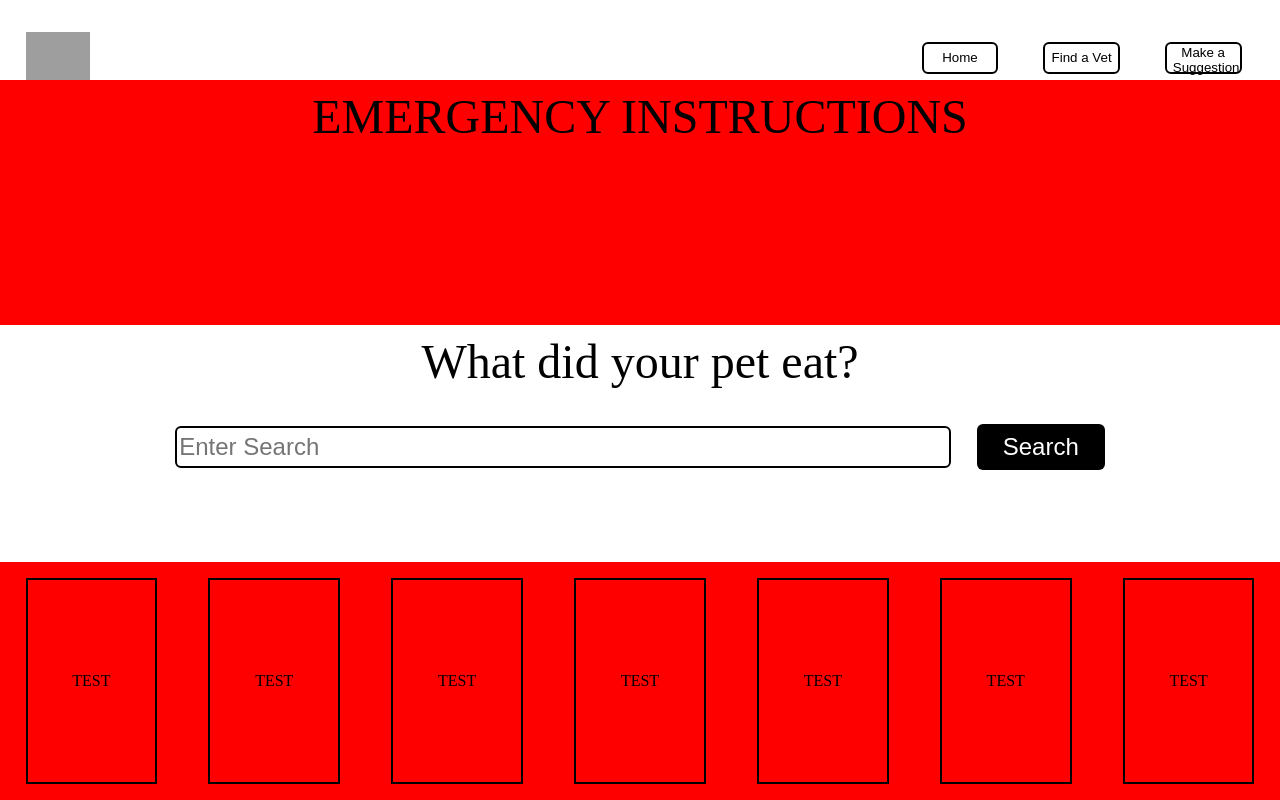
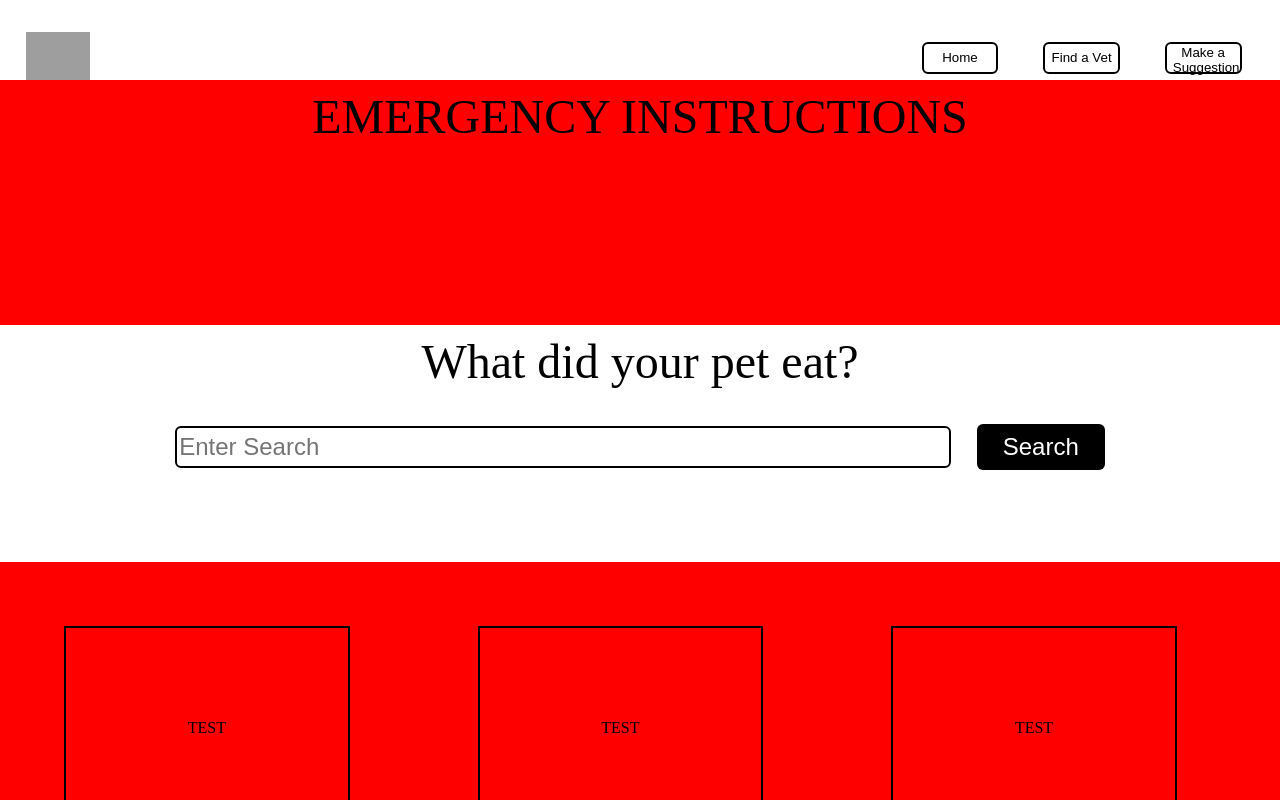
Before and after one commit to chibifanclub/leave-it-chibi-fe, a React (Create React App) app: page / in a window 1280 px wide. Built offline with nearby package versions, Linux system fonts and the light colour scheme; grey boxes are pictures that could not be loaded.

Commit message:
Update css for card display and container

```diff
--- a/src/components/Card/Card.css
+++ b/src/components/Card/Card.css
@@ -1,7 +1,7 @@
 .item-card {
-  width: 250px;
-  height: 85%;
-  margin: 0% 2% 0% 2%;
+  width: 22%;
+  height: 25vh;
+  margin: 5%;
   border: solid black 2px;
   display: flex;
   flex-direction: column;
--- a/src/components/LandingPage/LandingPage.css
+++ b/src/components/LandingPage/LandingPage.css
@@ -3,6 +3,7 @@
   height: 90%;
   background-color: red;
   overflow: hidden;
+  overflow-y: scroll;
 }
 
 .emergency-instructions {
@@ -62,7 +63,7 @@
   height: 33%;
   display: flex;
   align-items: center;
+  flex-wrap: wrap;
   /* justify-content: space-around; */
-  overflow-x: scroll;
   background-color: red;
 }
```
Also changed, not shown: 1 other file (tests, documents, lock files or other folders).
